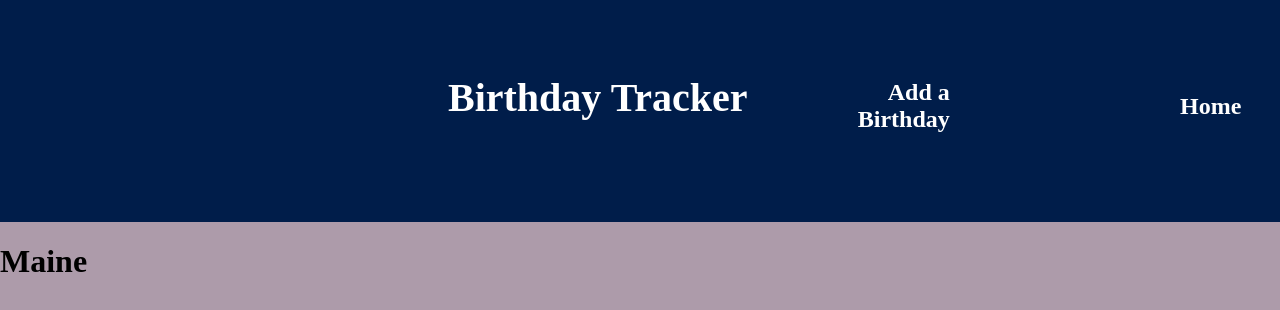
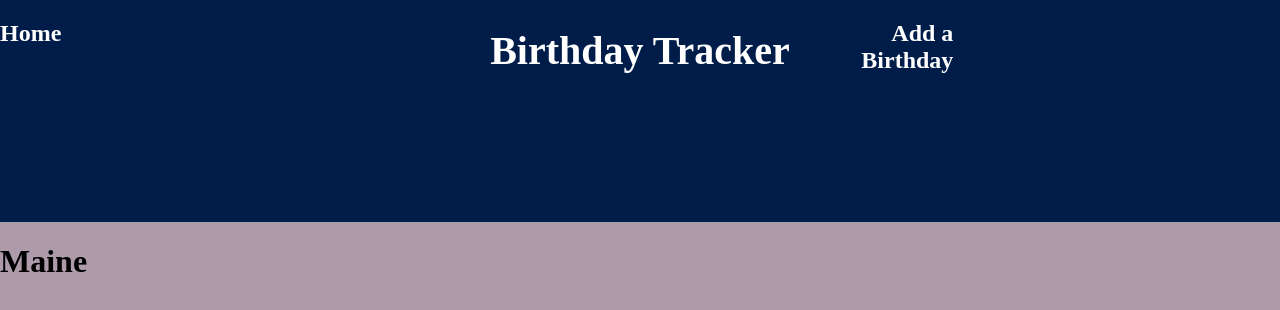
Before and after one commit to cbullard0414/bdayApp, a React (Vite) app: page / in a window 1280 px wide. Shown: the top 310 px of the page. Built offline with nearby package versions, Linux system fonts and the light colour scheme; a web font is replaced by a local one.

Commit message:
some minor changes, mostly pushing to pull from desktop work station.

```diff
--- a/src/components/NavBar/index.css
+++ b/src/components/NavBar/index.css
@@ -5,31 +5,28 @@
     height: 222px;
     background-color: #001d4a;
     color: #ffffff;
-    /* text-align: center; */
-    display: flex;
-    justify-content: space-between;
-    align-items: center;
+    display: grid;
+    grid-template-columns: 1fr 1fr 1fr;
+    grid-template-rows: 0;
 }
 
 #Title{
     font-family: 'Aboreto';
-    margin-top: 0px;
-    margin-left: 35vw;
     font-size: 40px;
-
+    display: grid;
+    grid-column: 2 3;
+    justify-content: center;
+    align-self: center;
 }
 
 #addbutton{
     font-family: 'Aboreto';
-    /* align-items: right; */
-    margin-right: 5vw;
     width: 100px;
     text-wrap: wrap;
     text-align: right;
-    padding-bottom: 10px;
-    display: flex;
-    justify-content: flex-end;
     color: white;
+    grid-column: 3 4;
+    justify-content: grid;
 }
 
 #addbutton:hover{
@@ -43,13 +40,10 @@
 
 #homebutton{
     font-family: 'Aboreto';
-    /* align-items: right; */
-    margin-left: 5vw;
     width: 100px;
     text-wrap: wrap;
-    text-align: center;
-    padding-bottom: 10px;
-    display: flex;
-    justify-content: left;
+    text-align: left;
     color: white;
+    grid-column: 1 2;
+
 }
--- a/src/components/NavBar/index.jsx
+++ b/src/components/NavBar/index.jsx
@@ -5,6 +5,11 @@ import { useParams } from "react-router-dom";
 function NavBar(){
     return (
         <div id="navbar">
+
+            <h2 id='homebutton'>
+                Home
+            </h2>
+
             <Link to='/'>
             <h1 id='Title'>
                 Birthday Tracker
@@ -17,9 +22,6 @@ function NavBar(){
             </h2>
             </Link>
 
-            <h2 id='homebutton'>
-                Home
-            </h2>
         </div>
 
     )
```
